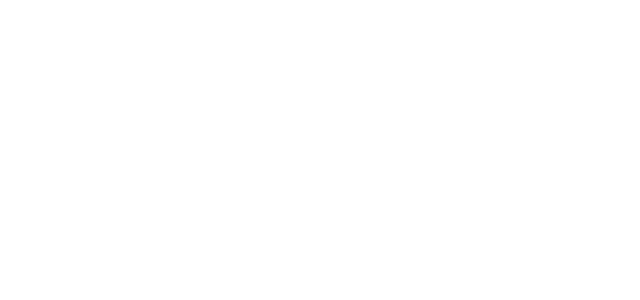
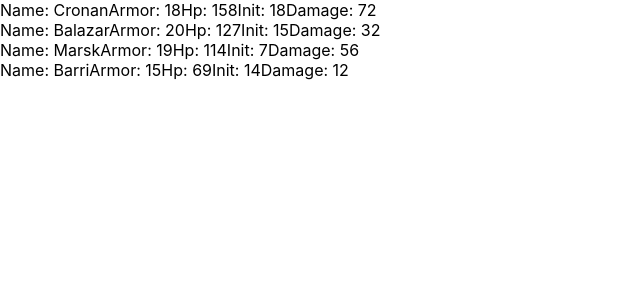
Before and after one commit to spencermendoza/dnd_react, a React (Create React App) app: page / in a window 1280 px wide. Shown: the top 300 px of the page, without its empty margins (0-640 px from the left). Built offline with nearby package versions, Linux system fonts and the light colour scheme.

Commit message:
Remove context; Define props for Player.

```diff
--- a/src/Cards.js
+++ b/src/Cards.js
@@ -5,17 +5,8 @@
 const Cards = ({ players }) => {
   return (
     <React.Fragment>
-      {players.map((players, index) => (
-        <Player
-          {...players}
-          name={players.name}
-          armor={players.armor}
-          hp={players.hp}
-          init={players.init}
-          damage={players.damage}
-          key={players.id.toString()}
-          index={index}
-        />
+      {players.map((player, index) => (
+        <Player player={player} />
       ))}
     </React.Fragment>
   );
--- a/src/Player.js
+++ b/src/Player.js
@@ -1,24 +1,29 @@
 import React from 'react';
 import PropTypes from 'prop-types';
 
-const Player = () => {
+const Player = ({ player }) => {
   return (
     <div className="player">
       <div>
-        <p>{PropTypes.name}</p>
-        <p>{PropTypes.armor}</p>
+        <span>Name: {player.name}</span>
+        <span>Armor: {player.armor}</span>
+        <span>Hp: {player.hp}</span>
+        <span>Init: {player.init}</span>
+        <span>Damage: {player.damage}</span>
       </div>
     </div>
   );
 };
 
+// TODO: Bring in typescript or research PropTypes
+// so that we can enforce the presence of required
+// properties on 'player'.
 Player.propTypes = {
   name: PropTypes.string,
   armor: PropTypes.number,
   hp: PropTypes.number,
   init: PropTypes.number,
-  damage: PropTypes.number,
-  index: PropTypes.number
+  damage: PropTypes.number
 };
 
 export default Player;
```
Also changed, not shown: src/App.js (+0 -22 lines).
